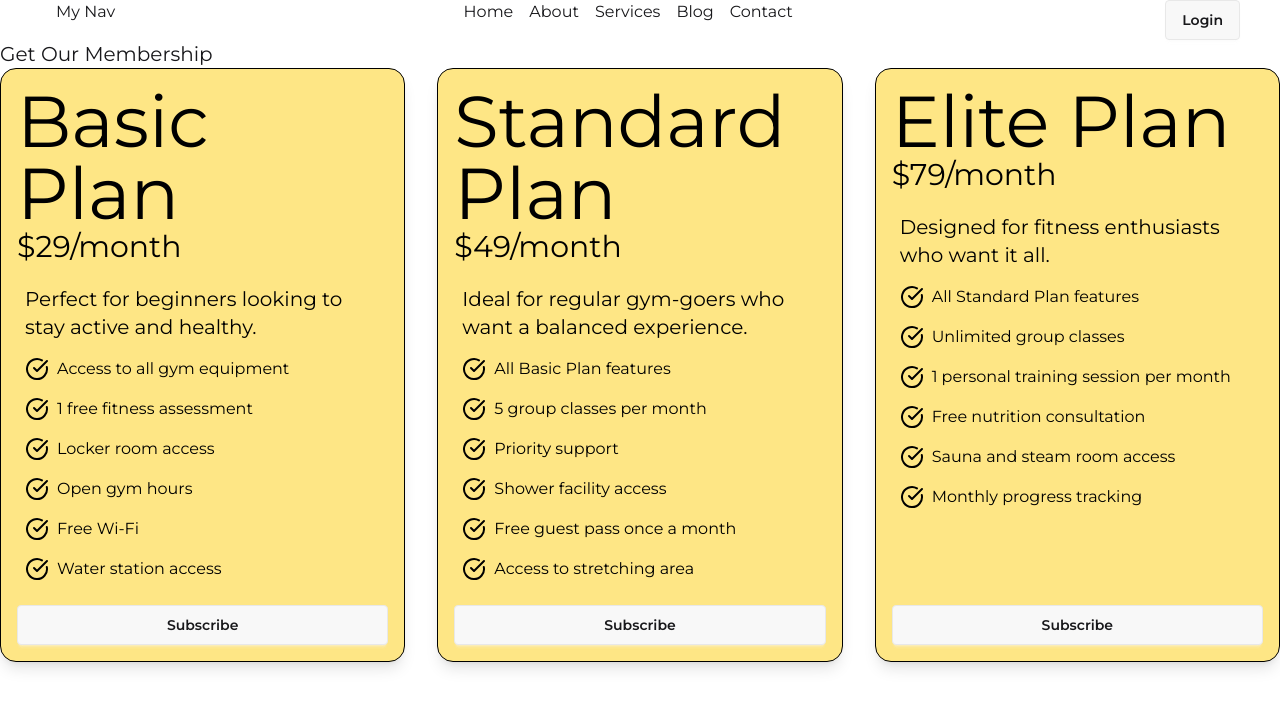
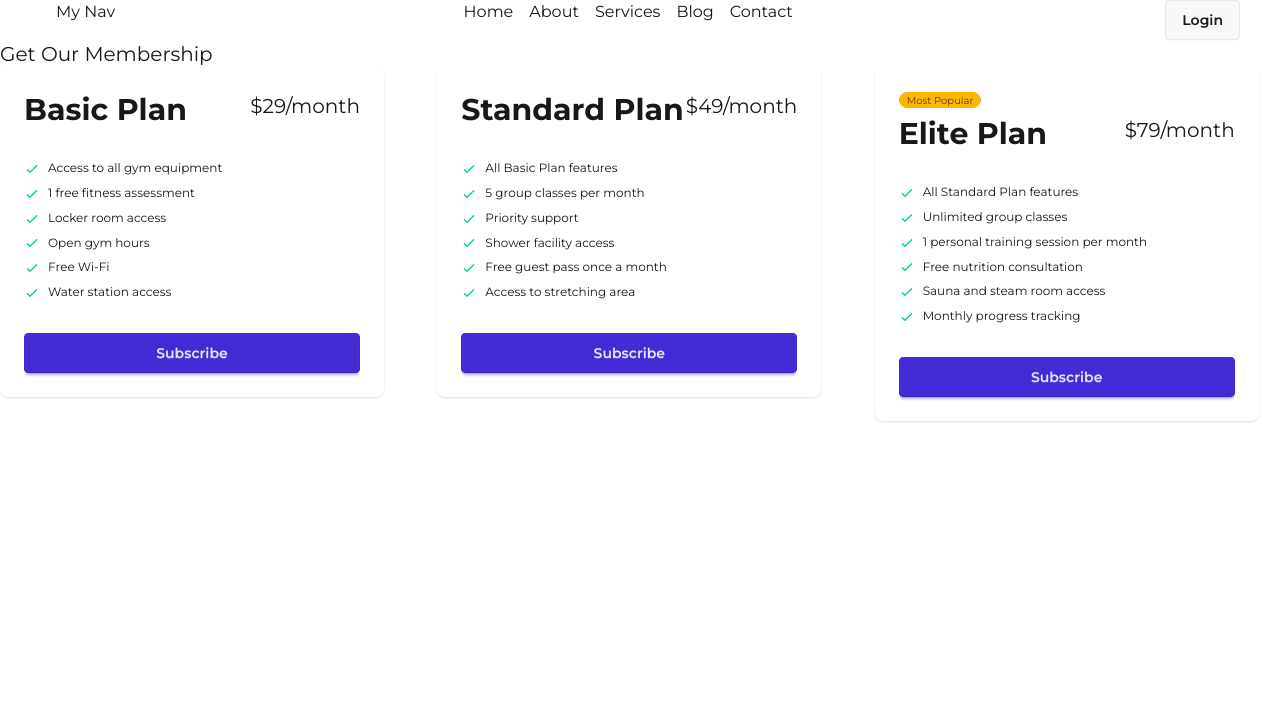
Before and after one commit to Umair505/Hero1, a React (Vite) app in the folder MILESTONE/MILESTONE 8/MODULE 44/tailwind-react-pricing-options/: page / in a window 1280 px wide. Shown: the top 708 px of the page. Built offline with nearby package versions, Linux system fonts and the light colour scheme; a web font is replaced by a local one.

Commit message:
Use Daisy UI pricing card to modify for the component

```diff
--- a/MILESTONE/MILESTONE 8/MODULE 44/tailwind-react-pricing-options/public/pricingData.json
+++ b/MILESTONE/MILESTONE 8/MODULE 44/tailwind-react-pricing-options/public/pricingData.json
@@ -30,6 +30,7 @@
     {
       "id": 3,
       "name": "Elite Plan",
+      "popular": true,
       "price": "$79/month",
       "description": "Designed for fitness enthusiasts who want it all.",
       "features": [
--- /dev/null
+++ b/MILESTONE/MILESTONE 8/MODULE 44/tailwind-react-pricing-options/src/components/DaisyPricingCard/DaisyPricing.jsx
@@ -0,0 +1,46 @@
+import React from "react";
+
+const DaisyPricing = ({pricing}) => {
+    const {name,price,features,popular} = pricing
+  return (
+    <div>
+      <div className="card w-96 bg-base-100 shadow-sm">
+        <div className="card-body">
+          {popular && <span className="badge badge-xs badge-warning">Most Popular</span>}
+          <div className="flex justify-between">
+            <h2 className="text-3xl font-bold">{name}</h2>
+            <span className="text-xl">{price}</span>
+          </div>
+          <ul className="mt-6 flex flex-col gap-2 text-xs">
+            {
+                features.map((feature,index) =>
+                    <li key={index}>
+              <svg
+                xmlns="http://www.w3.org/2000/svg"
+                className="size-4 me-2 inline-block text-success"
+                fill="none"
+                viewBox="0 0 24 24"
+                stroke="currentColor"
+              >
+                <path
+                  strokeLinecap="round"
+                  strokeLinejoin="round"
+                  strokeWidth="2"
+                  d="M5 13l4 4L19 7"
+                />
+              </svg>
+              <span>{feature}</span>
+            </li>
+                )
+            }
+          </ul>
+          <div className="mt-6">
+            <button className="btn btn-primary btn-block">Subscribe</button>
+          </div>
+        </div>
+      </div>
+    </div>
+  );
+};
+
+export default DaisyPricing;
--- a/MILESTONE/MILESTONE 8/MODULE 44/tailwind-react-pricing-options/src/components/PricingOptions/PricingOptions.jsx
+++ b/MILESTONE/MILESTONE 8/MODULE 44/tailwind-react-pricing-options/src/components/PricingOptions/PricingOptions.jsx
@@ -1,5 +1,6 @@
 import React, { use } from 'react';
 import PricingCard from '../PricingCard/PricingCard';
+import DaisyPricing from '../DaisyPricingCard/DaisyPricing';
 
 const PricingOptions = ({pricingPromise}) => {
     const pricingData = use(pricingPromise);
@@ -7,8 +8,12 @@ const PricingOptions = ({pricingPromise}) => {
         <div>
             <h2 className='text-xl'>Get Our Membership</h2>
             <div className='grid md:grid-cols-2 lg:grid-cols-3 gap-8'>
+                {/* {
+                    pricingData.map(pricing => <PricingCard key={pricing.id} pricing={pricing}></PricingCard>)
+                    } */}
                 {
-                    pricingData.map(pricing => <PricingCard key={pricing.id} pricing={pricing}></PricingCard>)
+                    pricingData.map(pricing => <DaisyPricing key={pricing.id} pricing={pricing}></DaisyPricing>)
+
                 }
             </div>
         </div>
```
